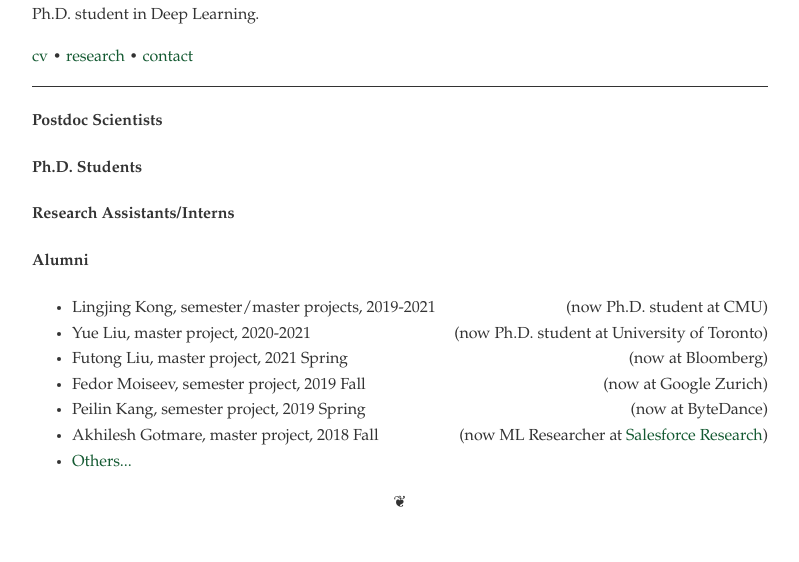
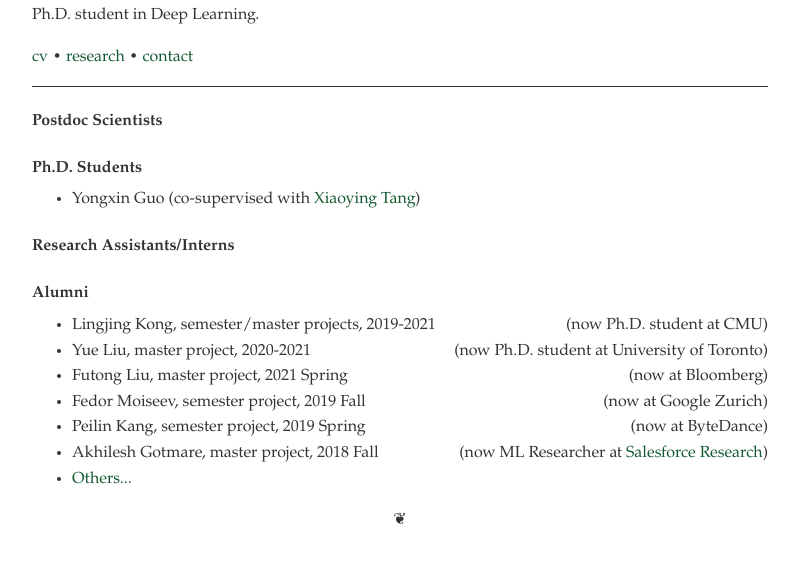
Before and after one commit to tlin-taolin/tlin-taolin.github.io, a plain HTML site: page group.html in a window 1280 px wide. Shown: the part 72-634 px from the top of the page, without its empty margins (240-1039 px from the left). Drawn offline with Linux system fonts and the light colour scheme.

Commit message:
minor for group info.

```diff
--- a/group.html
+++ b/group.html
@@ -50,15 +50,24 @@
 
       <hr>
       <h4><a name="postdoc"></a>Postdoc Scientists</h4>
+      <!-- <ul style="margin-top:-15px;">
+      </ul> -->
 
       <h4><a name="phd"></a>Ph.D. Students</h4>
+      <ul style="margin-top:-15px;">
+        <li>
+          Yongxin Guo (co-supervised with <a href="https://sse.cuhk.edu.cn/en/faculty/tangxiaoying"> Xiaoying Tang</a>)
+        </li>
+      </ul>
 
       <h4><a name="interns"></a>Research Assistants/Interns</h4>
+      <!-- <ul style="margin-top:-15px;">
+      </ul> -->
 
       <!-- <h4><a name="interns"></a>Visiting scholars</h4> -->
 
       <h4><a name="alumni"></a>Alumni</h4>
-        <ul>
+        <ul style="margin-top:-15px;">
           <li>
             <span style="float:left;">Lingjing Kong, semester/master projects, 2019-2021</span>
             <div style="float:right;">
```
